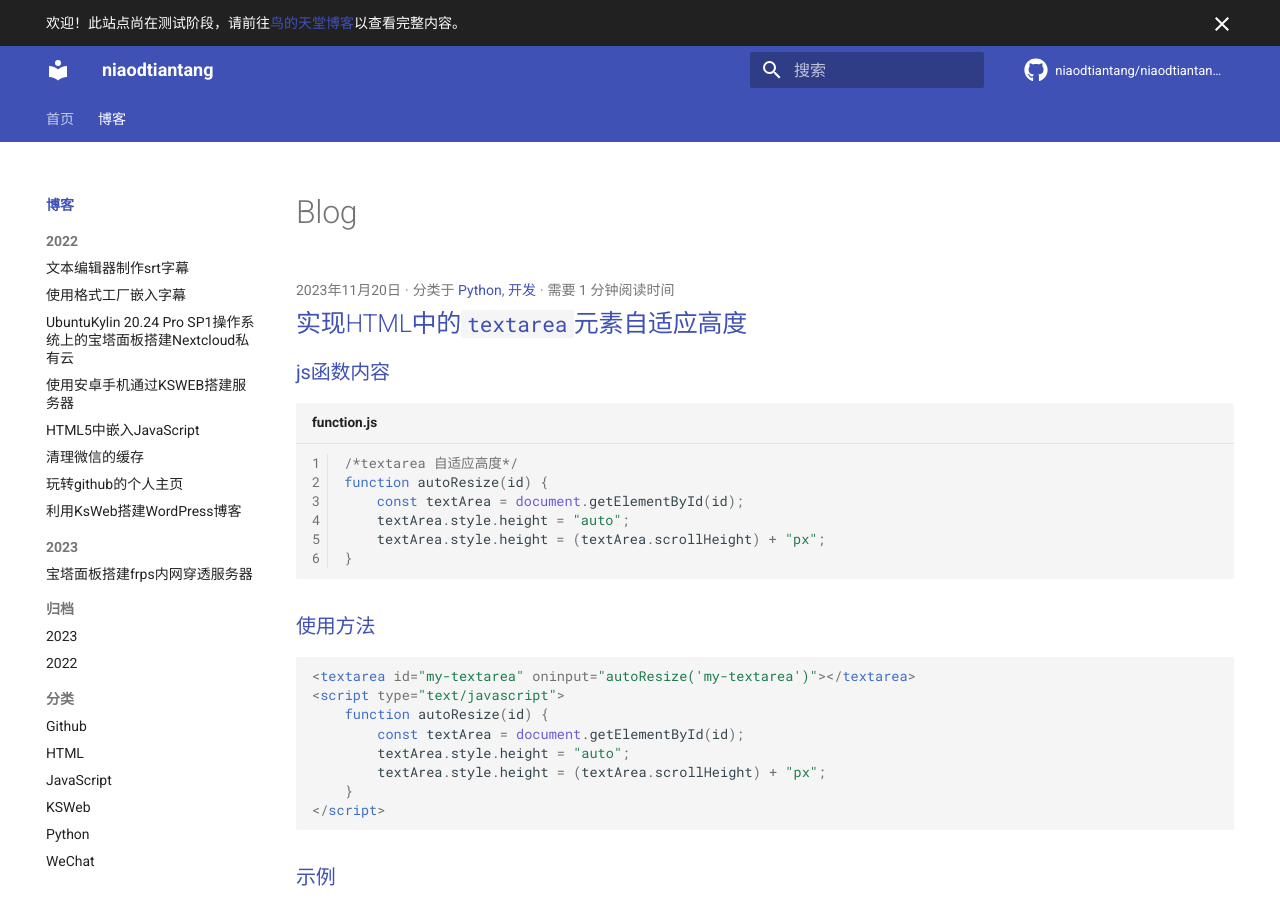
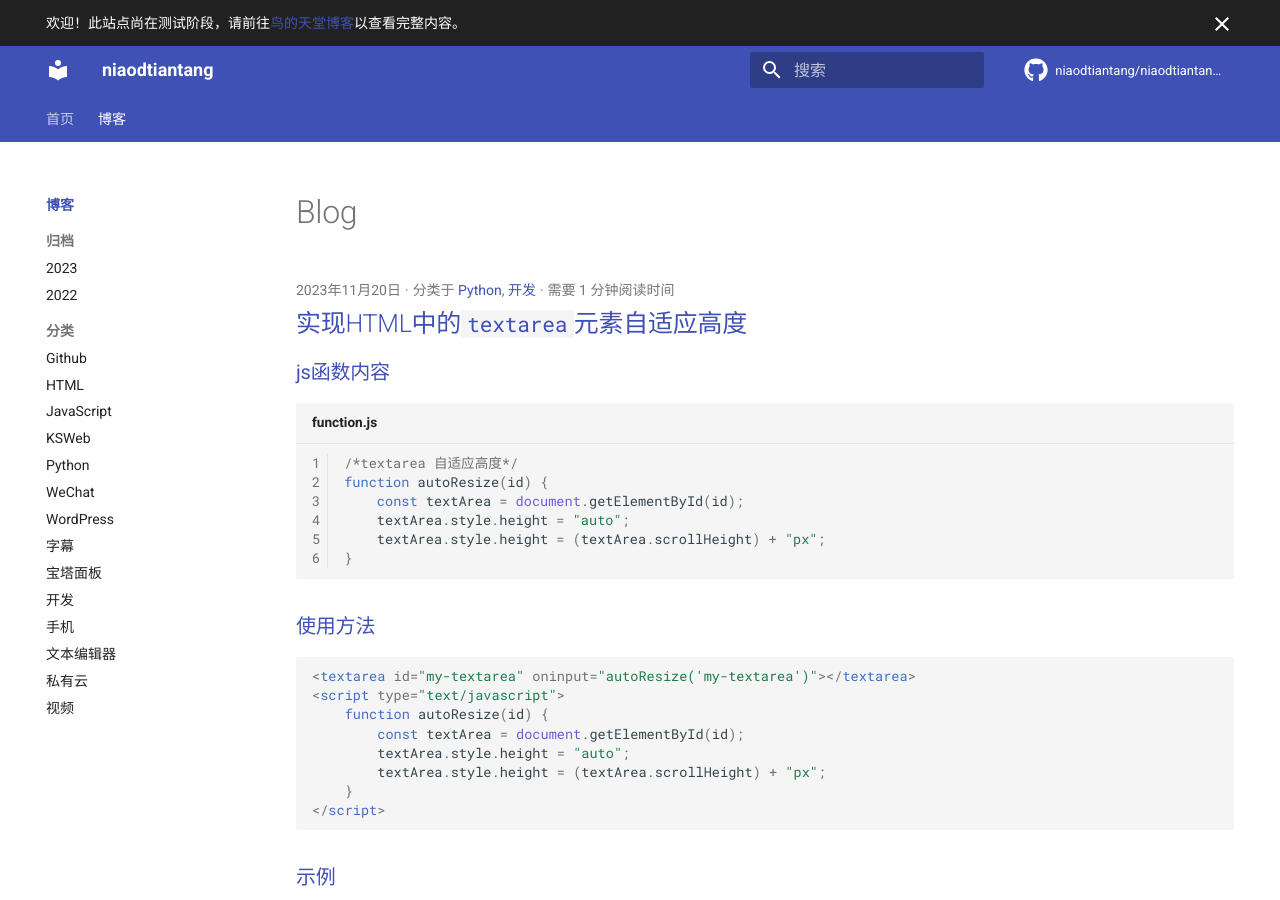
Before and after one commit to halfoffive/halfoffive.github.io, an MkDocs documentation site: the page built from docs/blog/index.md, in a window 1280 px wide and 900 px high. Built offline with MkDocs 1.6.1 and Material for MkDocs 9.7.7, drawn with Linux system fonts in a browser that asks for light colours; comment, search, counter and statistics services are not loaded.

Commit message:
Update mkdocs.yml

```diff
--- a/mkdocs.yml
+++ b/mkdocs.yml
@@ -3,17 +3,6 @@ nav:
 - 首页: README.md
 - 博客:
     - blog/index.md
-    - 2022:
-        - 文本编辑器制作srt字幕: blog/1.md
-        - 使用格式工厂嵌入字幕: blog/2.md
-        - UbuntuKylin 20.24 Pro SP1操作系统上的宝塔面板搭建Nextcloud私有云: blog/3.md
-        - 使用安卓手机通过KSWEB搭建服务器: blog/4.md
-        - HTML5中嵌入JavaScript: blog/5.md
-        - 清理微信的缓存: blog/6.md
-        - 玩转github的个人主页: blog/7.md
-        - 利用KsWeb搭建WordPress博客: blog/8.md
-    - 2023:
-        - 宝塔面板搭建frps内网穿透服务器: blog/9.md
 theme:
    name: material
    custom_dir: docs/overrides
```
